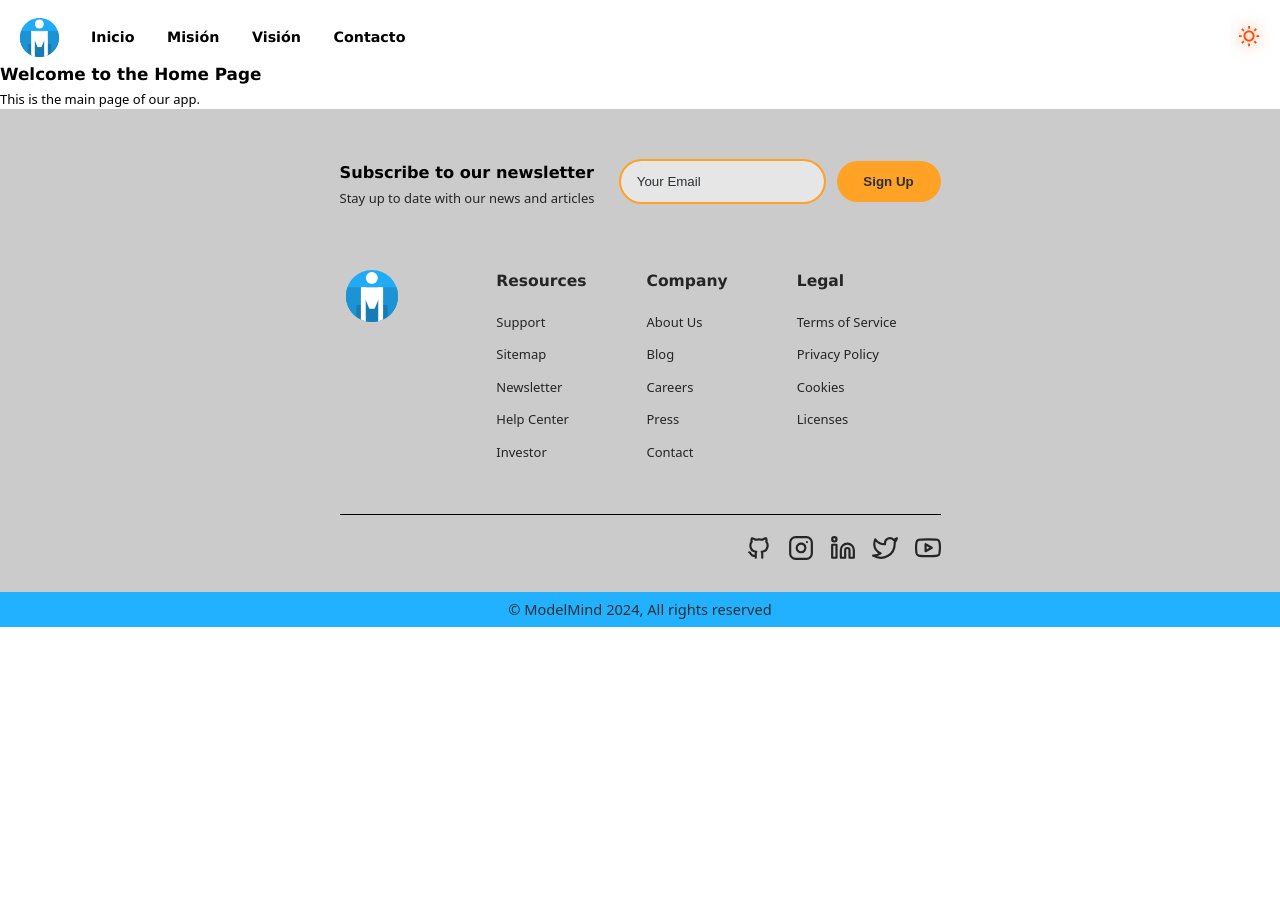
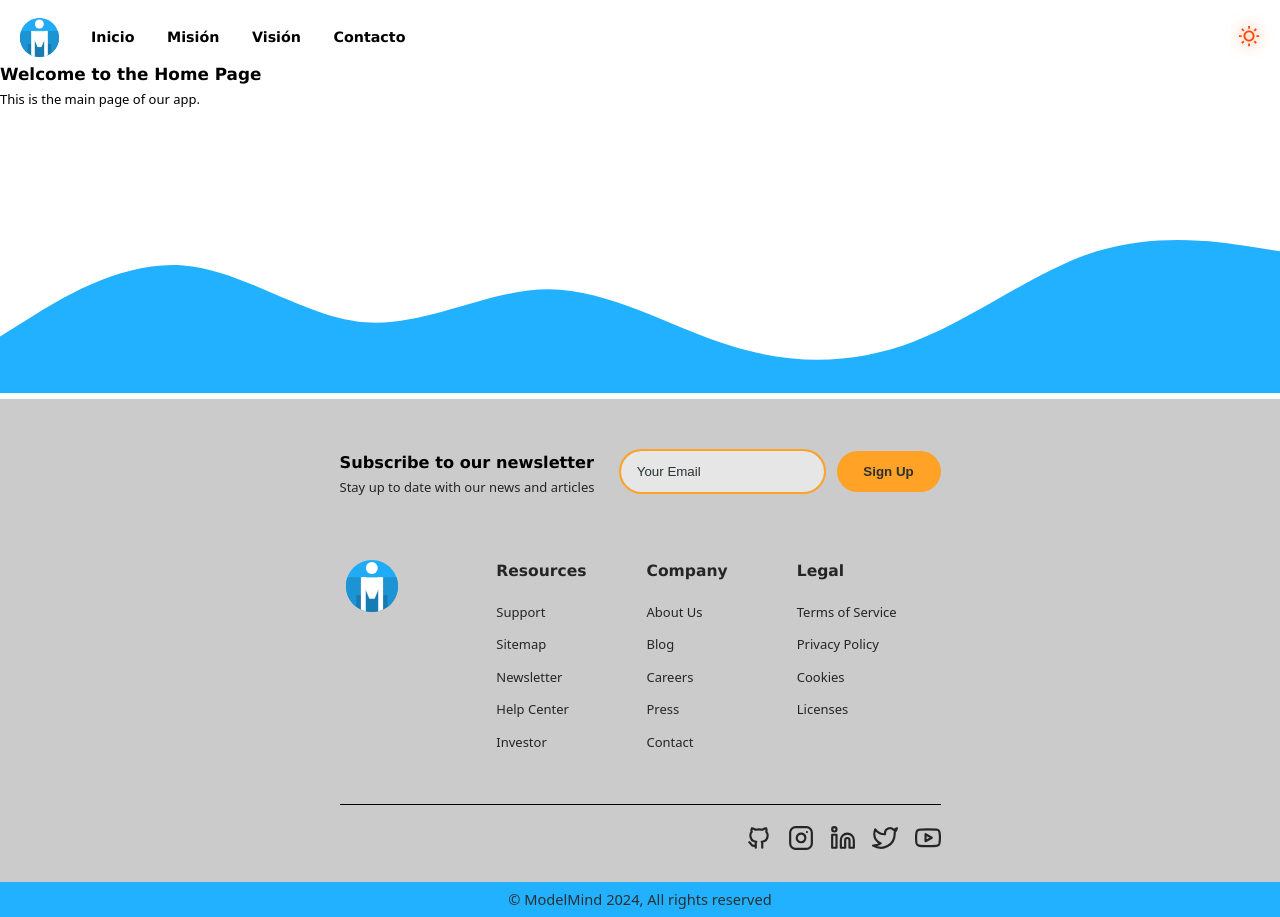
Before and after one commit to Purple-Code-sh/ModelMind, a React (Vite) app: page / in a window 1280 px wide. Before the commit the page ends 800 px from the top, so only its background shows below. Built offline with nearby package versions, Linux system fonts and the light colour scheme.

Commit message:
Adds wave icon and set eslint formatter

```diff
--- a/package.json
+++ b/package.json
@@ -25,7 +25,11 @@
     "eslint": "^8.57.0",
     "eslint-plugin-react-hooks": "^4.6.2",
     "eslint-plugin-react-refresh": "^0.4.7",
+    "standard": "^17.1.0",
     "typescript": "^5.2.2",
     "vite": "^5.3.1"
+  },
+  "eslintConfig": {
+    "extends": "./node_modules/standard/eslintrc.json"
   }
 }
--- /dev/null
+++ b/src/components/svg/WaveIcon.tsx
@@ -0,0 +1,27 @@
+import React from 'react'
+interface WaveIconProps {
+  className?: string;
+  fill?: string;
+  fillOpacity?: number;
+}
+
+const WaveIcon: React.FC<WaveIconProps> = ({
+  className,
+  fill = 'currentColor',
+  fillOpacity = 1
+}) => (
+  <svg
+    className={className}
+    xmlns='http://www.w3.org/2000/svg'
+    viewBox='0 0 1440 320'
+    width='100%'
+  >
+    <path
+      fill={fill}
+      fillOpacity={fillOpacity}
+      d='M0,256L34.3,234.7C68.6,213,137,171,206,176C274.3,181,343,235,411,240C480,245,549,203,617,202.7C685.7,203,754,245,823,266.7C891.4,288,960,288,1029,261.3C1097.1,235,1166,181,1234,160C1302.9,139,1371,149,1406,154.7L1440,160L1440,320L1405.7,320C1371.4,320,1303,320,1234,320C1165.7,320,1097,320,1029,320C960,320,891,320,823,320C754.3,320,686,320,617,320C548.6,320,480,320,411,320C342.9,320,274,320,206,320C137.1,320,69,320,34,320L0,320Z'
+    />
+  </svg>
+)
+
+export default WaveIcon
--- a/src/index.css
+++ b/src/index.css
@@ -94,6 +94,8 @@ body {
   background-color: rgb(var(--bg-color));
   color: rgb(var(--text-color));
   transition: background-color var(--slow-transition), color var(--slow-transition);
+  width: 100vw;
+  overflow-x: hidden;
   margin: 0;
   padding: 0;
 
--- a/src/pages/Home/Home.tsx
+++ b/src/pages/Home/Home.tsx
@@ -1,12 +1,20 @@
-import React from "react";
+import React from 'react'
+import WaveIcon from '@/components/svg/WaveIcon'
+import styles from './styles.module.css'
 
 const Home: React.FC = () => {
   return (
     <div>
-      <h1>Welcome to the Home Page</h1>
-      <p>This is the main page of our app.</p>
+      <div>
+        <section>
+          <h1>Welcome to the Home Page</h1>
+          <p>This is the main page of our app.</p>
+        </section>
+        <section />
+        <WaveIcon className={styles.wave_icon} />
+      </div>
     </div>
-  );
-};
+  )
+}
 
-export default Home;
+export default Home
--- a/src/pages/Home/styles.module.css
+++ b/src/pages/Home/styles.module.css
@@ -0,0 +1,4 @@
+.wave_icon {
+    color: rgb(var(--primary));
+    height: auto;
+}
```
Also changed, not shown: .eslintrc.cjs, 1 other file (tests, documents, lock files or other folders).
